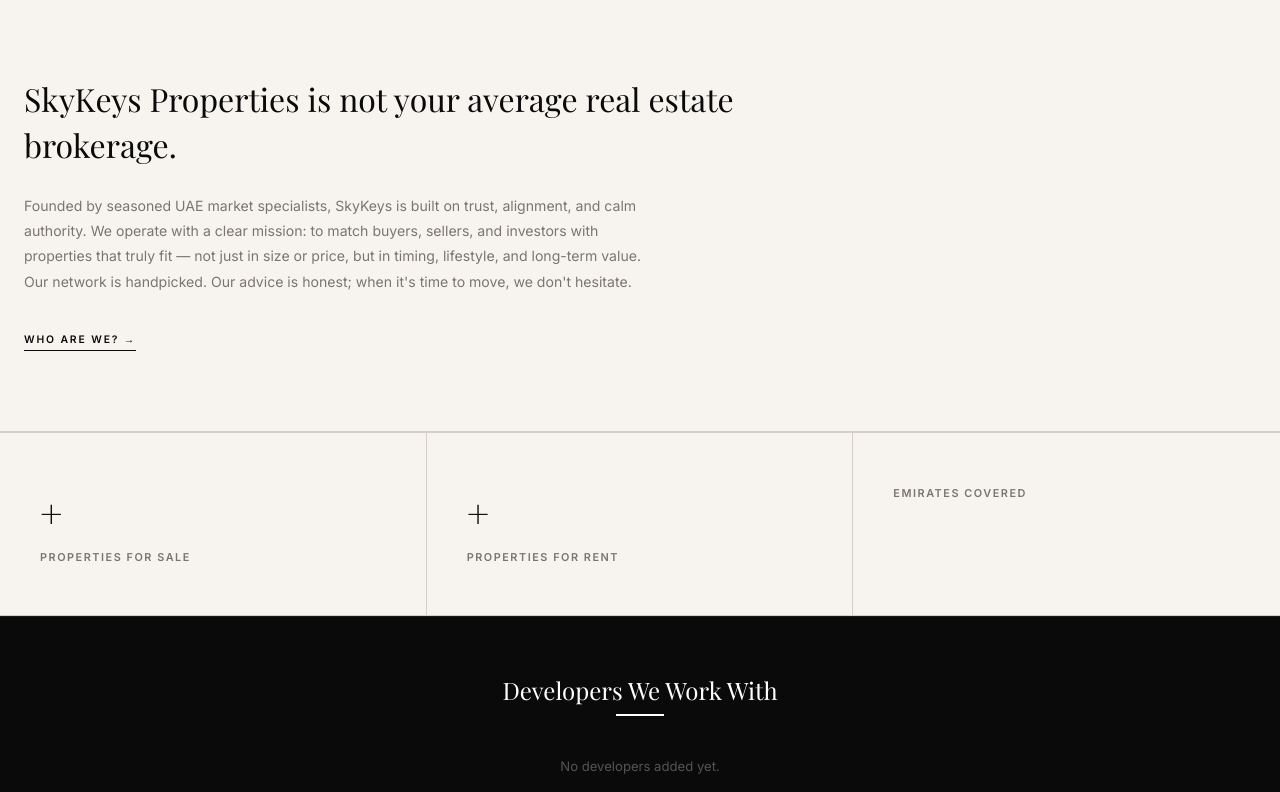
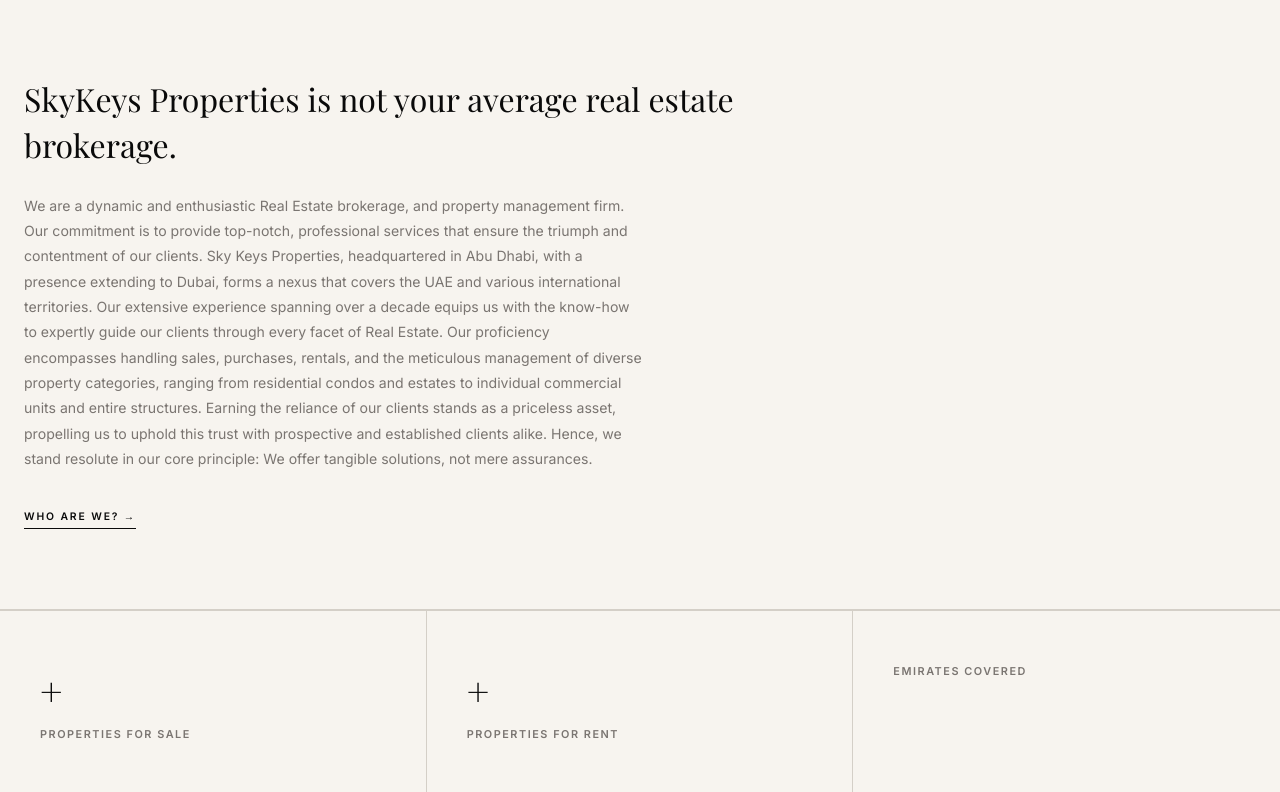
Before and after one commit to AbdullahhMurad/SkyKeysProperties, a FastAPI app: template templates/index.html in a window 1280 px wide. Shown: the part 556-1348 px from the top of the page. Run offline with FastAPI, Linux system fonts and the light colour scheme; the template is opened without the code that fills it, so the values that code supplies are empty; parts of the project's set-up code (start-up, migrations or seed data) failed here and were passed over; some web fonts are replaced.

Commit message:
Updated description text in the index page

```diff
--- a/templates/index.html
+++ b/templates/index.html
@@ -20,10 +20,9 @@
   <div class="container">
     <h2>SkyKeys Properties is not your average real estate brokerage.</h2>
     <p>
-      Founded by seasoned UAE market specialists, SkyKeys is built on trust, alignment, and calm authority.
-      We operate with a clear mission: to match buyers, sellers, and investors with properties that truly fit —
-      not just in size or price, but in timing, lifestyle, and long-term value. Our network is handpicked.
-      Our advice is honest; when it's time to move, we don't hesitate.
+      We are a dynamic and enthusiastic Real Estate brokerage, and property management firm. Our commitment is to provide top-notch, professional services that ensure the triumph and contentment of our clients. Sky Keys Properties, headquartered in Abu Dhabi, with a presence extending to Dubai, forms a nexus that covers the UAE and various international territories.
+      Our extensive experience spanning over a decade equips us with the know-how to expertly guide our clients through every facet of Real Estate. Our proficiency encompasses handling sales, purchases, rentals, and the meticulous management of diverse property categories, ranging from residential condos and estates to individual commercial units and entire structures.
+      Earning the reliance of our clients stands as a priceless asset, propelling us to uphold this trust with prospective and established clients alike. Hence, we stand resolute in our core principle: We offer tangible solutions, not mere assurances.
     </p>
     <div style="margin-top: 2rem;">
       <a href="/about" class="link-arrow">Who Are We? →</a>
```
